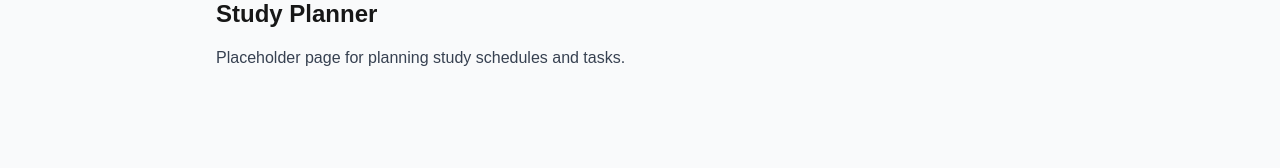
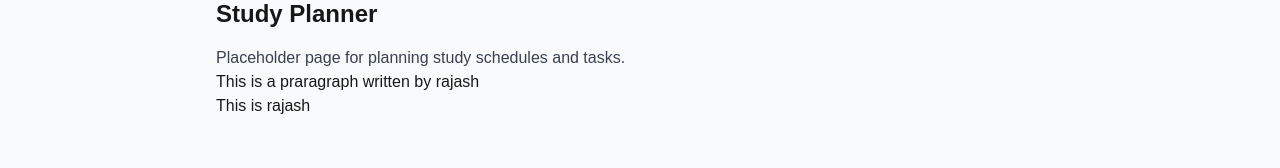
Before and after one commit to rantu01/EduTrack, a Next.js app: page /dashboard/study-planner in a window 1280 px wide. Shown: the part 126-294 px from the top of the page. Built offline with nearby package versions, Linux system fonts and the light colour scheme; no server answers; sample sign-in values are in the browser's storage.

Commit message:
This is typing

```diff
--- a/app/dashboard/study-planner/page.js
+++ b/app/dashboard/study-planner/page.js
@@ -9,6 +9,8 @@ export default function StudyPlannerPage() {
     <main className="max-w-4xl mx-auto px-6 py-8">
       <h1 className="text-2xl font-bold mb-4">Study Planner</h1>
       <p className="text-gray-600">Placeholder page for planning study schedules and tasks.</p>
+      <p>This is a praragraph written by rajash</p>
+      <p>This is rajash</p>
     </main>
   )
 }
```
